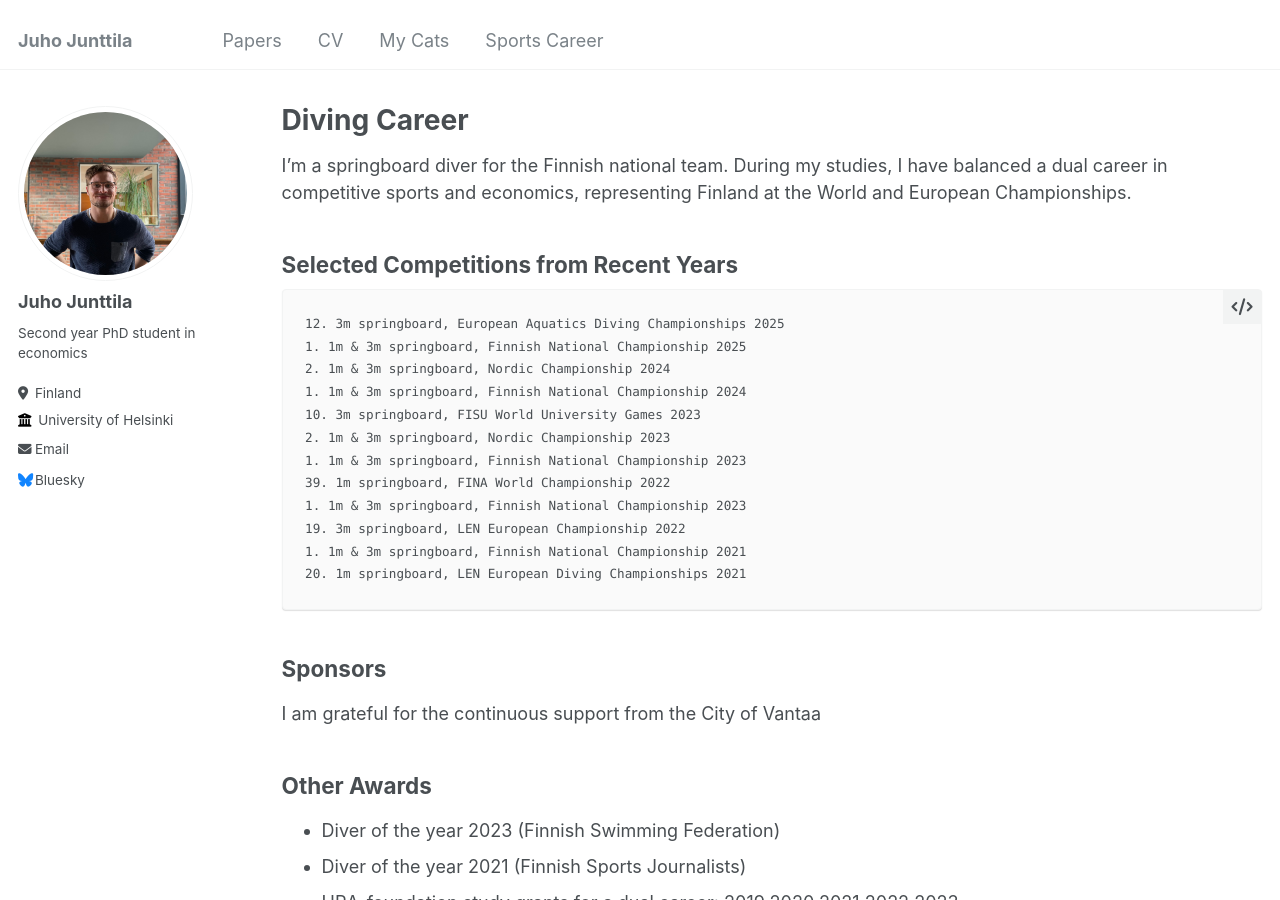
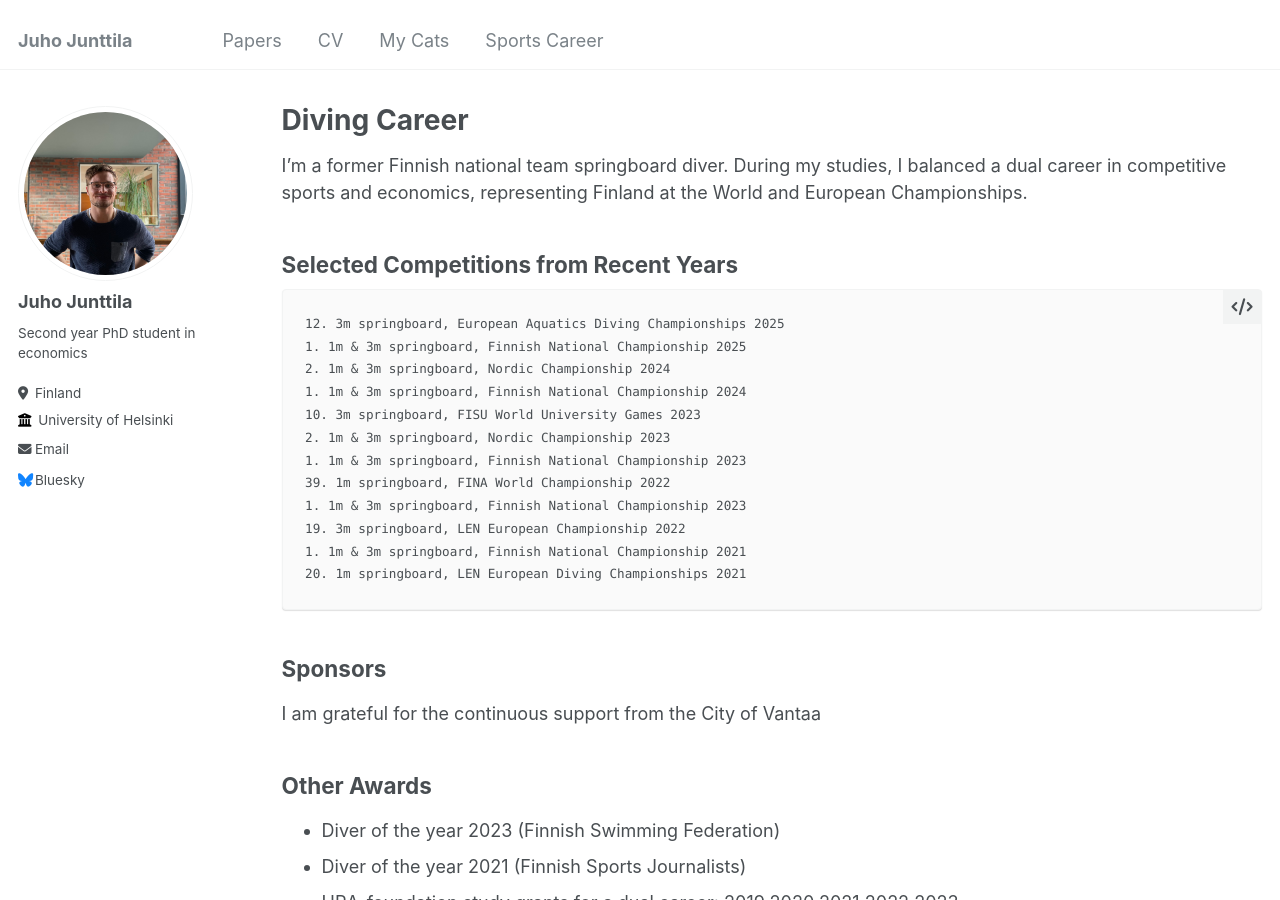
Before and after one commit to Juho-Junttila/Juho-Junttila.github.io, a Jekyll site: the page built from _pages/sports.md, in a window 1280 px wide and 900 px high. Built offline with Jekyll 4.4.1, drawn with Linux system fonts in a browser that asks for light colours.

Commit message:
Update sports.md

```diff
--- a/_pages/sports.md
+++ b/_pages/sports.md
@@ -10,7 +10,7 @@ redirect_from:
 {% include base_path %}
 
 
-I'm a springboard diver for the Finnish national team. During my studies, I have balanced a dual career in competitive sports and economics, representing Finland at the World and European Championships.
+I'm a former Finnish national team springboard diver. During my studies, I balanced a dual career in competitive sports and economics, representing Finland at the World and European Championships.
 
 Selected Competitions from Recent Years
 ----
```
